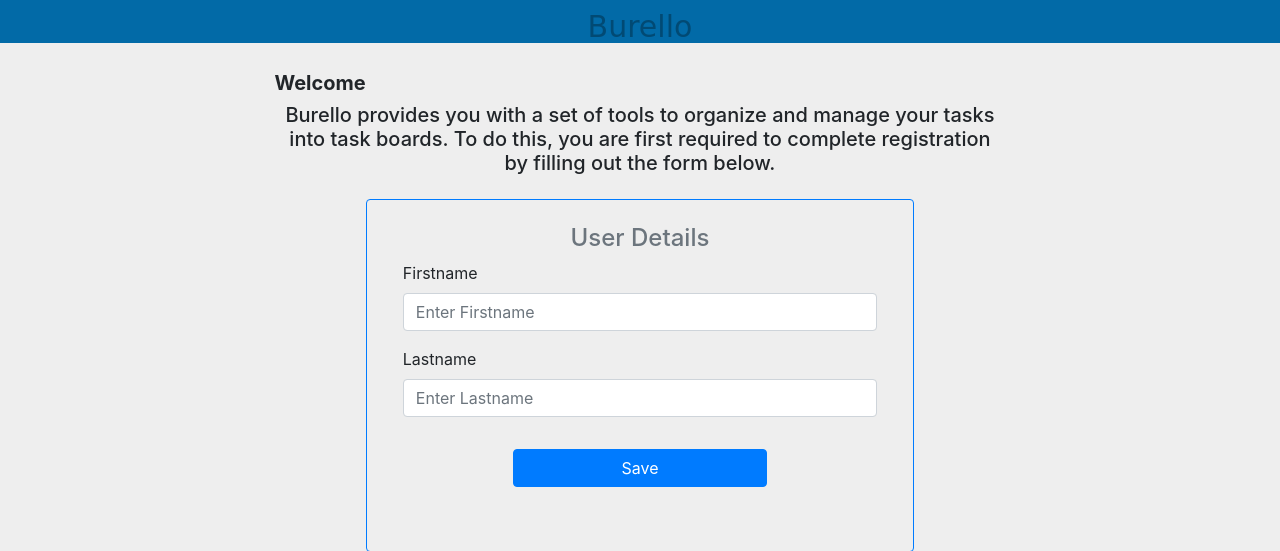
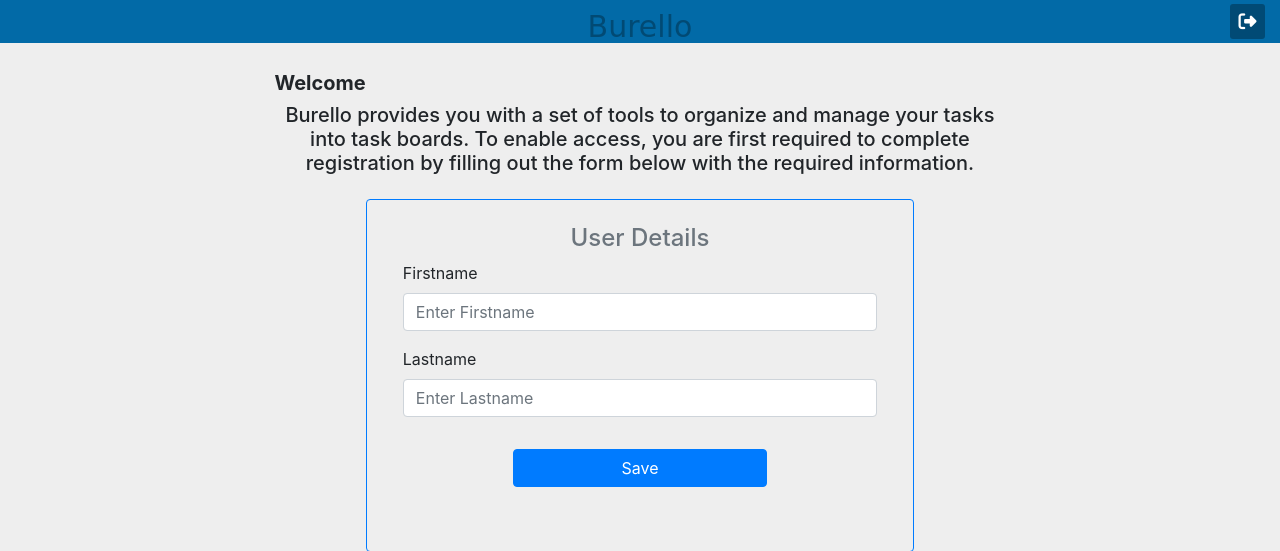
Before and after one commit to Chinua1/TaskManager, a Python web app: template templates/pages/user_info.html in a window 1280 px wide. Shown: the top 551 px of the page. Run offline with Jinja, Linux system fonts and the light colour scheme; the template is opened without the code that fills it, so the values that code supplies are empty; some libraries are stand-ins or nearby versions; some web fonts are replaced.

Commit message:
Bracket-01 update

```diff
--- a/main.py
+++ b/main.py
@@ -122,7 +122,7 @@ class MainPage( webapp2.RequestHandler ):
                 logged_user.lastname = lastname
                 logged_user.email = user.email()
                 logged_user.put()
-                message = "Thank you " + firstname.capitalize() + " " + lastname.capitalize() + " for updating your details."
+                message = "Thank you " + firstname.capitalize() + " " + lastname.capitalize() + " for registering your account."
                 query_string = "?success=" + message + "&firstname=" + firstname + "&lastname=" + lastname
                 url = "/" + query_string
                 self.redirect( url )
--- a/templates/_base.html
+++ b/templates/_base.html
@@ -22,8 +22,8 @@
                 <div class="col-4 d-flex justify-content-end">
                     {% if user and completed_profile %}
                         <a href="#" title="{{ username }}" class="nav-icon user-icon">{{ initials }}</a>
-                        <a href="{{ url }}" title="Logout" class="nav-icon logout"><i class="fas fa-sign-out-alt"></i></a>
                     {% endif %}
+                    <a href="{{ url }}" title="Logout" class="nav-icon logout"><i class="fas fa-sign-out-alt"></i></a>
                 </div>
             </div>
         </header>
--- a/templates/pages/user_info.html
+++ b/templates/pages/user_info.html
@@ -2,16 +2,19 @@
 
 {% block title %}
     <title>Burello - Dashboard</title>
+
 {% endblock %}
 
+
 {% block body %}
+
     <div class="container-flud">
         <div class="row">
             <div class="col-md-8 offset-md-2">
                 <div class="row h5">
                     <strong>Welcome {{ user.email() }}</strong>
                     <p class="ml-2 mr-2 mt-2" style="text-align: center;">
-                        Burello provides you with a set of tools to organize and manage your tasks into task boards. To do this, you are first required to complete registration by filling out the form below.
+                        Burello provides you with a set of tools to organize and manage your tasks into task boards. To enable access, you are first required to complete registration by filling out the form below with the required information.
                     </p>
                 </div>
             </div>
--- a/user.py
+++ b/user.py
@@ -5,3 +5,4 @@ class User( ndb.Model ):
     lastname = ndb.StringProperty()
     initials = ndb.StringProperty()
     email = ndb.StringProperty()
+    boards = ndb.StringProperty( repeated = True )
```
Also changed, not shown: 2 other files.
